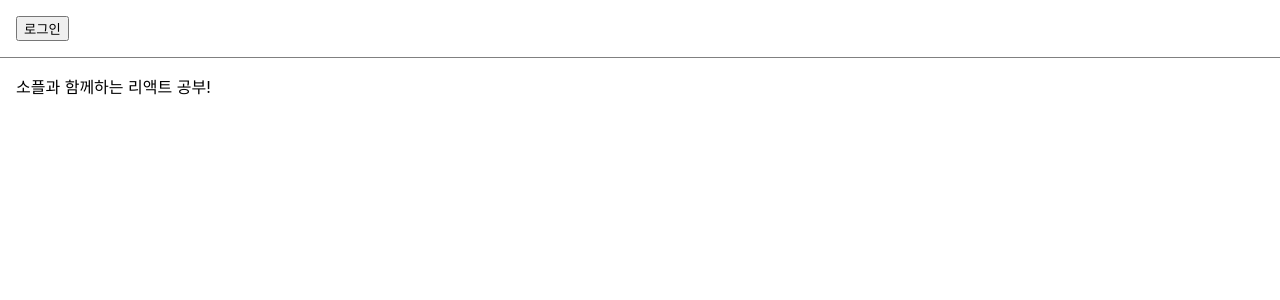
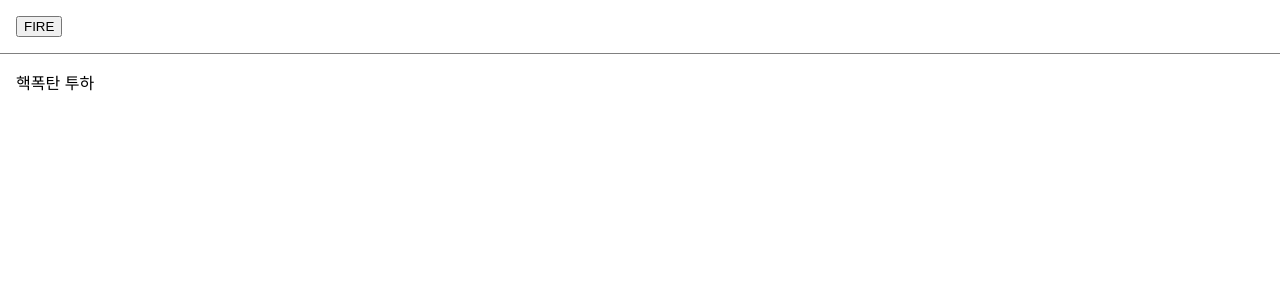
Before and after one commit to LSJTHON/my-app, a React (Create React App) app: page / in a window 1280 px wide. Shown: the top 300 px of the page. Built offline with nearby package versions, Linux system fonts and the light colour scheme.

Commit message:
핵폭탄 투하

```diff
--- a/src/chapter_09/LandingPage.jsx
+++ b/src/chapter_09/LandingPage.jsx
@@ -20,7 +20,7 @@ function LandingPage(props){
         onClickLogout={onClickLogout}
       />
 
-      <div style ={{padding:16}}>소플과 함께하는 리액트 공부!</div>
+      <div style ={{padding:16}}>핵폭탄 투하</div>
     </div>
   );
 }
--- a/src/chapter_09/Toolbar.jsx
+++ b/src/chapter_09/Toolbar.jsx
@@ -18,14 +18,14 @@ function Toolbar(props){
 
   return (
     <div style={styles.wrapper}>
-      {isLoggedIn && <span style={styles.greeting}>환영합니다!</span>}
 
       {isLoggedIn ? (
-        <button onClick ={ onClickLogout}>로그아웃</button>
+        <button onClick ={ onClickLogout}>라고할뻔</button>
       ) : (
-        <button onClick ={ onClickLogin}>로그인</button>
+        <button onClick ={ onClickLogin}>FIRE</button>
 
       )}
+      {isLoggedIn && <span style={styles.greeting}>잘가라</span>}
     </div>
   );
 }
```
